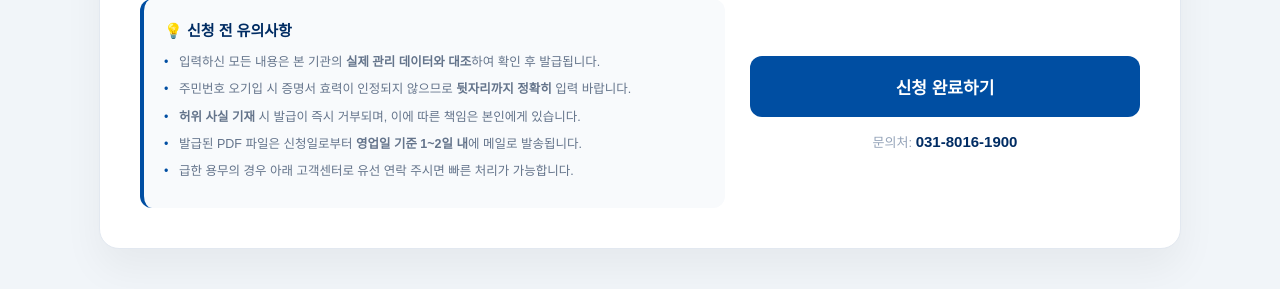
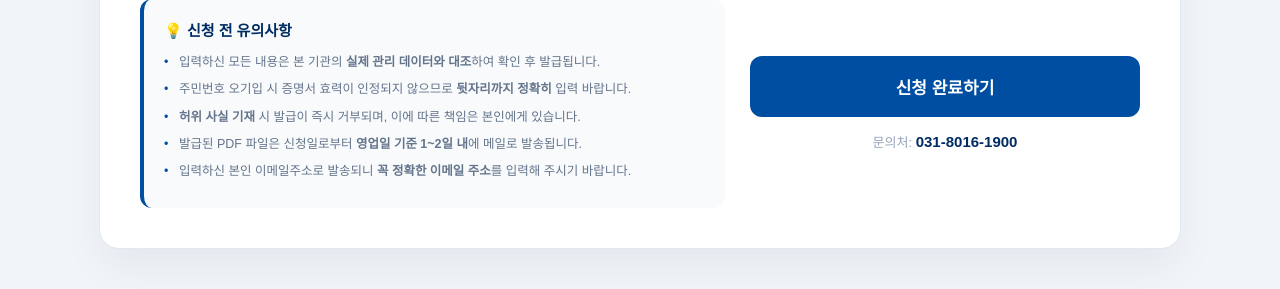
Before and after one commit to saedam2025/sc, a Flask app: page /document/apply in a window 1280 px wide. Shown: the part 728-1017 px from the top of the page. Run offline with Flask 3, Linux system fonts and the light colour scheme; parts of the project's set-up code (start-up, migrations or seed data) failed here and were passed over; some web fonts are replaced.

Commit message:
Add files via upload

```diff
--- a/templates/certificate/form.html
+++ b/templates/certificate/form.html
@@ -218,7 +218,7 @@
             <img src="http://www.saedam.org/img/logo01.gif" alt="새담청소년교육문화원 로고">
         </div>
 
-        <form method="POST" action="/document/submit" id="certForm">
+        <form method="POST" action="/document/apply" id="certForm">
             <div class="option-group">
                 <label><span>증명서 종류</span>
                     <select name="증명서종류" id="certType" required>
@@ -295,7 +295,7 @@
                         <li>주민번호 오기입 시 증명서 효력이 인정되지 않으므로 <strong>뒷자리까지 정확히</strong> 입력 바랍니다.</li>
                         <li><strong>허위 사실 기재</strong> 시 발급이 즉시 거부되며, 이에 따른 책임은 본인에게 있습니다.</li>
                         <li>발급된 PDF 파일은 신청일로부터 <strong>영업일 기준 1~2일 내</strong>에 메일로 발송됩니다.</li>
-                        <li>급한 용무의 경우 아래 고객센터로 유선 연락 주시면 빠른 처리가 가능합니다.</li>
+                        <li>입력하신 본인 이메일주소로 발송되니 <strong>꼭 정확한 이메일 주소</strong>를 입력해 주시기 바랍니다.</li>
                     </ul>
                 </div>
                 <div class="action-area">
```
